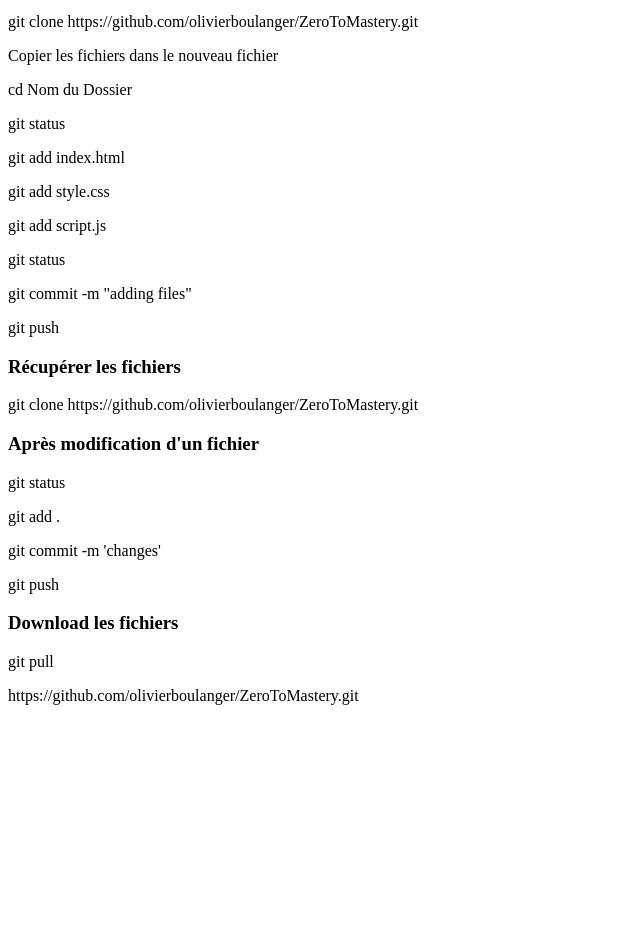
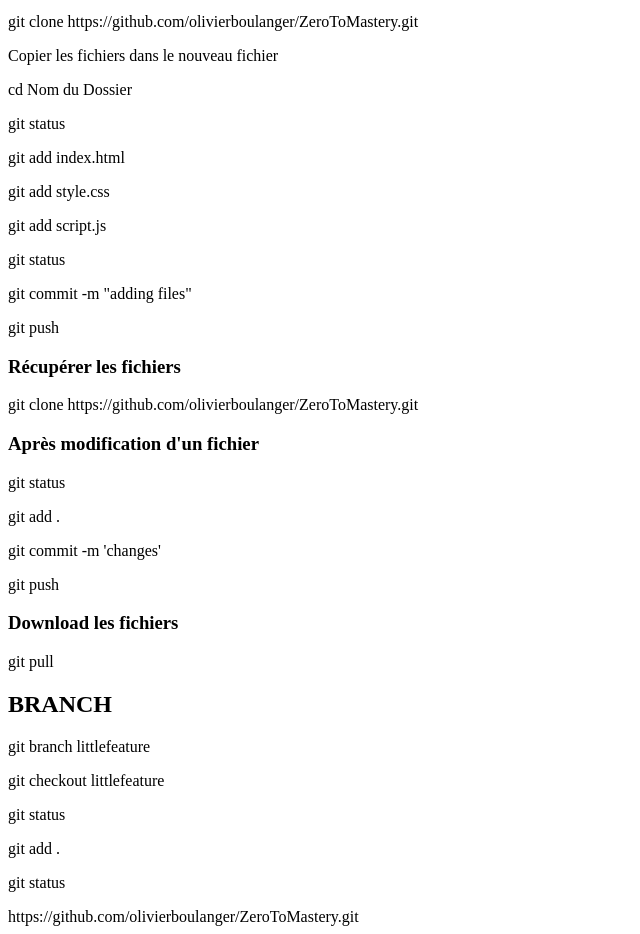
Before and after one commit to olivierboulanger/ZeroToMastery, a plain HTML site: page index.html in a window 1280 px wide. Shown: the part 101-1035 px from the top of the page, without its empty margins (0-640 px from the left). Before the commit the page ends 814 px from the top, so only its background shows below. Drawn offline with Linux system fonts and the light colour scheme.

Commit message:
changing title

```diff
--- a/index.html
+++ b/index.html
@@ -4,7 +4,7 @@
     <meta charset="UTF-8">
     <meta name="viewport" content="width=device-width, initial-scale=1.0">
     <meta http-equiv="X-UA-Compatible" content="ie=edge">
-    <title>Git GitHub</title>
+    <title>Git GitHub & Branch</title>
     <link rel="stylesheet" href="style.css">
 </head>
 <body>
@@ -29,6 +29,12 @@
     <p>git push</p>
     <h3>Download les fichiers</h3>
     <p>git pull</p>
+    <h2>BRANCH</h2>
+    <p>git branch littlefeature</p>
+    <p>git checkout littlefeature</p>
+    <p>git status</p> <!--Après modification d'un fichier-->
+    <p>git add .</p>
+    <p>git status</p>
     <script src="script.js"></script>
 </body>
 </html>https://github.com/olivierboulanger/ZeroToMastery.git
```
